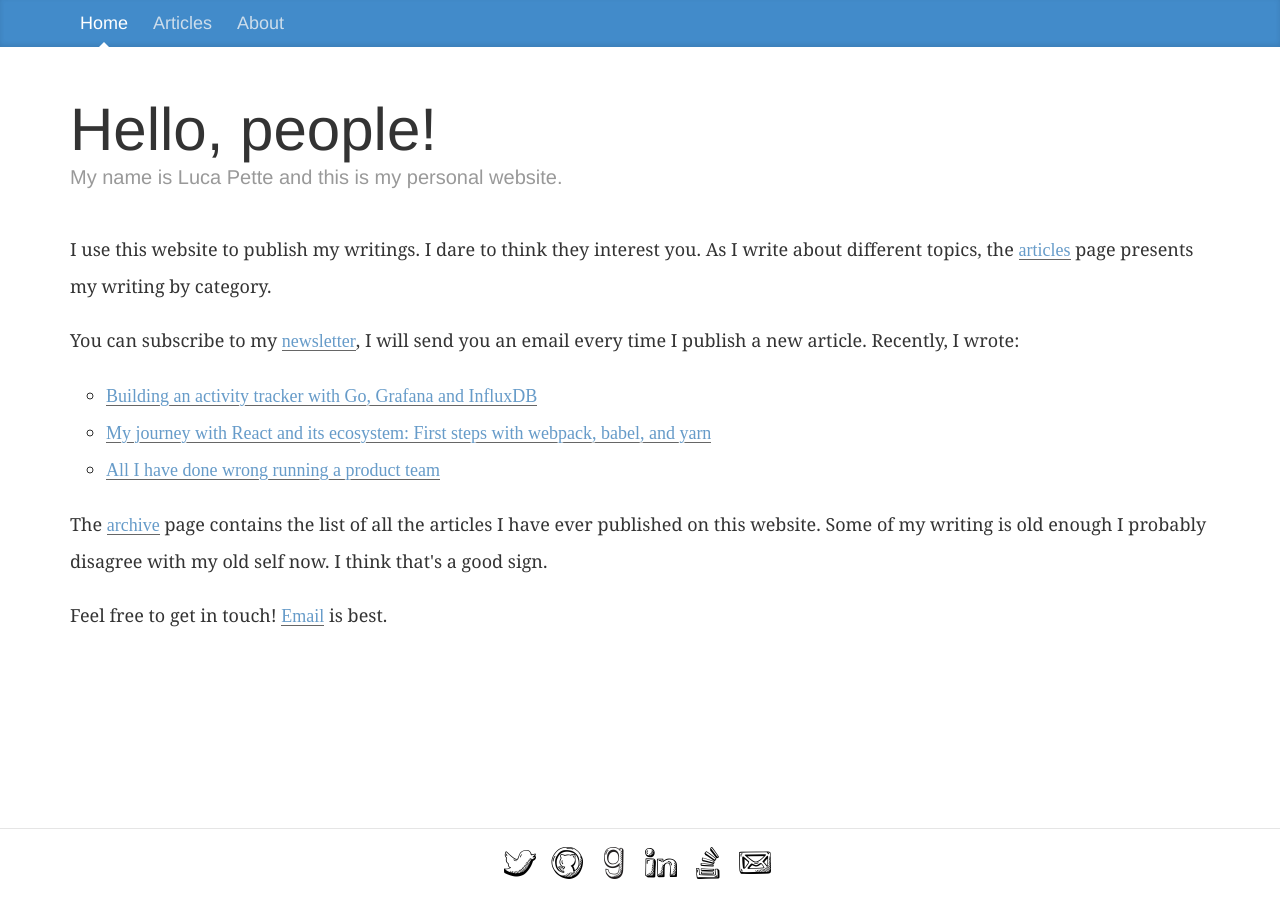
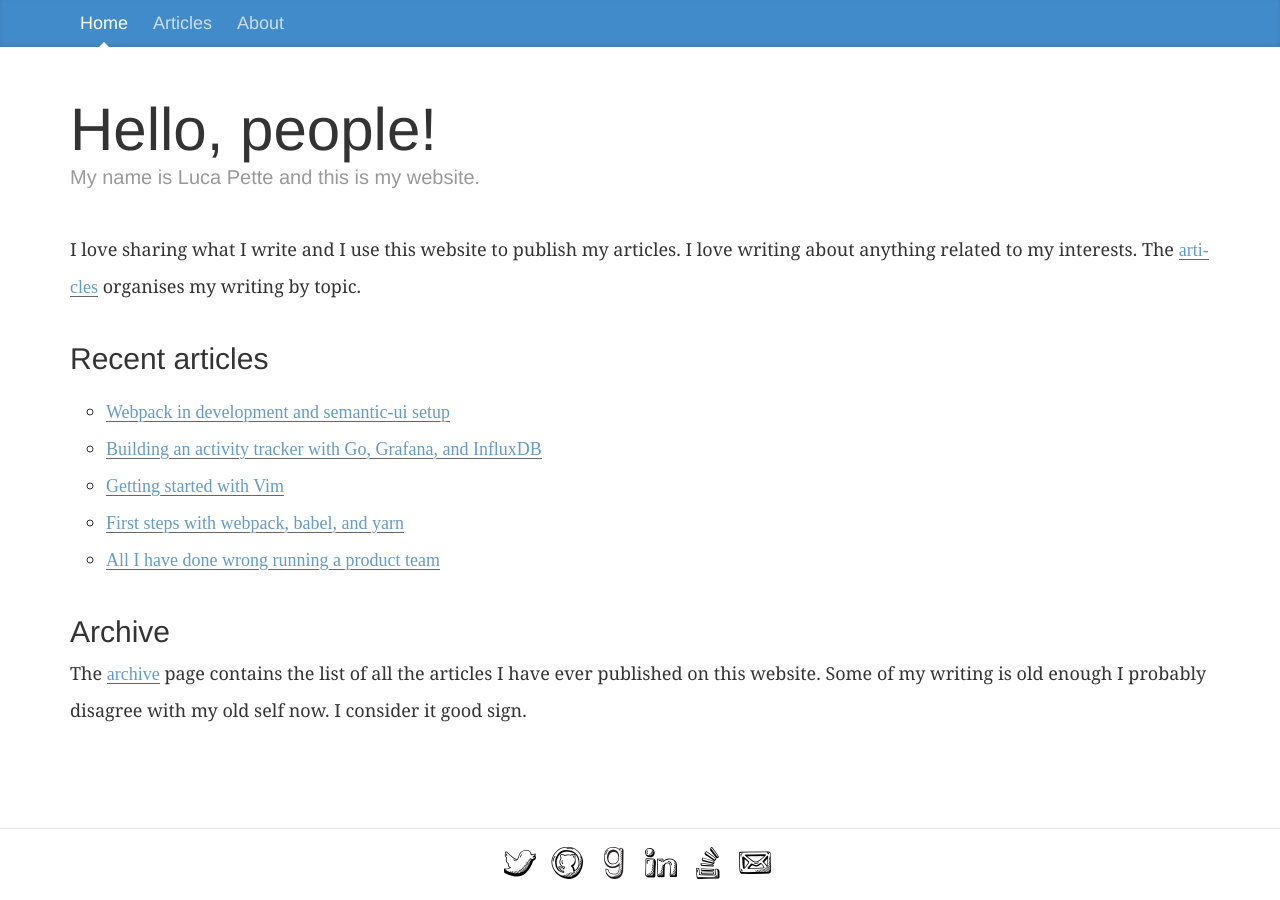
Before and after one commit to lucapette/lucapette.github.com, a Jekyll site: the page built from index.html, in a window 1280 px wide. Built offline with Jekyll 4.4.1, drawn with Linux system fonts in a browser that asks for light colours; nearby versions of some CDN libraries.

Commit message:
New article

```diff
--- a/css/style.css
+++ b/css/style.css
@@ -110,3 +110,19 @@ footer {
 .text-centered {
   text-align: center!important;
 }
+.article-nav {
+  display: block;
+  width: auto;
+  overflow: hidden;
+}
+
+.article-nav a {
+  display: block;
+  width: 50%;
+  float: left;
+  margin: 1em 0;
+}
+
+.article-nav .next {
+  text-align: right;
+}
--- a/index.html
+++ b/index.html
@@ -1,42 +1,31 @@
 ---
-title: Luca Pette's website
+title: Luca Pette
 layout: default
 description: Curious developer
 keywords: lucapette
 ---
 <div class="blog-header">
   <h1 class="blog-title">Hello, people!</h1>
-  <p class="lead blog-description">My name is Luca Pette and this is my
-  personal website.
+  <p class="lead blog-description">My name is Luca Pette and this is my website.</p>
 </div>
 
 <article>
-  <p>I use this website to publish my writings. I dare to think they interest
-  you. As I write about different topics, the <a
-    href="/articles.html">articles</a> page presents my writing by category.
-  </p>
+  <p> I love sharing what I write and I use this website to publish my
+  articles. I love writing about anything related to my interests. The <a
+    href="/articles.html">articles</a> organises my writing by topic.</p>
+
+  <h2>Recent articles</h2>
   <p>
-  You can subscribe to my <a href="https://tinyletter.com/lucapette">newsletter</a>, I will
-  send you an email every time I publish a new article.
-  Recently, I wrote:
   <ul>
-    <li><a href="building-an-activity-tracker-with-go-grafana-and-influxdb">
-      Building an activity tracker with Go, Grafana and InfluxDB
-    </a></li>
-    <li><a href="/my-journey-with-react-and-its-ecosystem-first-steps-with-webpack-babel-and-yarn">
-      My journey with React and its ecosystem: First steps with webpack,
-      babel, and yarn
-    </a></li>
-    <li><a href="/all-i-have-done-wrong-running-a-product-team">All I have
-      done wrong running a product team</a></li>
+    {% for post in site.posts limit:5 %}
+    <li><a href="{{post.url}}">{{post.title}}</a></li>
+    {% endfor %}
   </ul>
   </p>
 
+  <h2>Archive</h2>
   <p>The <a href="/archive.html">archive</a> page contains the list of all the
   articles I have ever published on this website. Some of my writing is old
-  enough I probably disagree with my old self now. I think that's a good
-  sign.</p>
-
-  <p> Feel free to get in touch! <a href=mailto:lucapette@gmail.com>Email</a>
-  is best.</p>
+  enough I probably disagree with my old self now. I consider it
+  good sign.</p>
 </article>
```
Also changed, not shown: _includes/article-footer.html (added, +19 -0 lines), _layouts/articles.html (+9 -13 lines), _posts/2017-03-03-webpack-in-development-and-semantic-ui-setup.markdown (renamed from _drafts/webpack-in-development-and-semantic-ui-setup.markdown, +5 -3 lines), about.html (+8 -8 lines), articles.html (+7 -0 lines).
